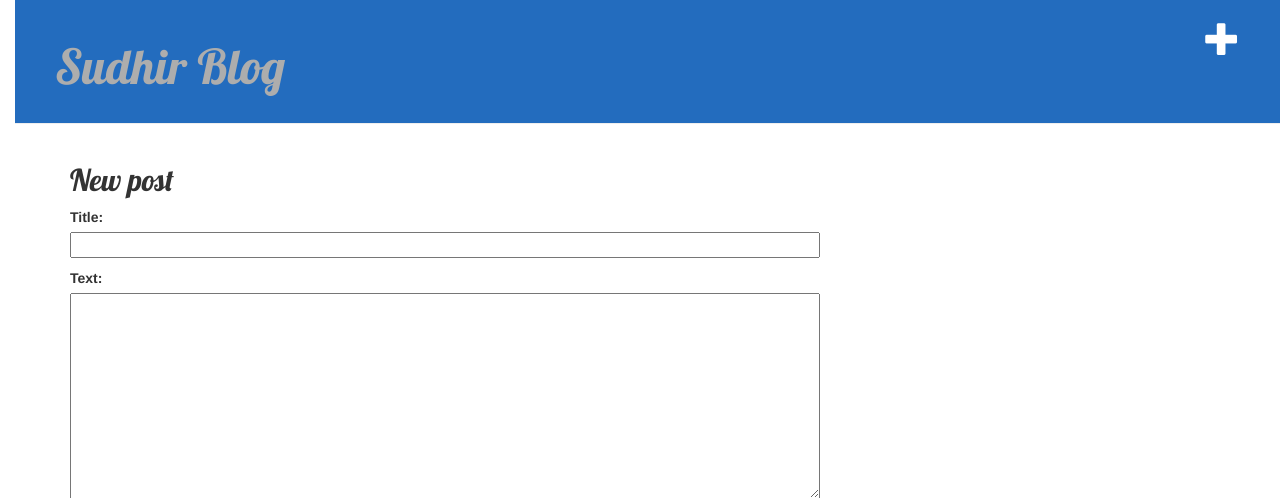
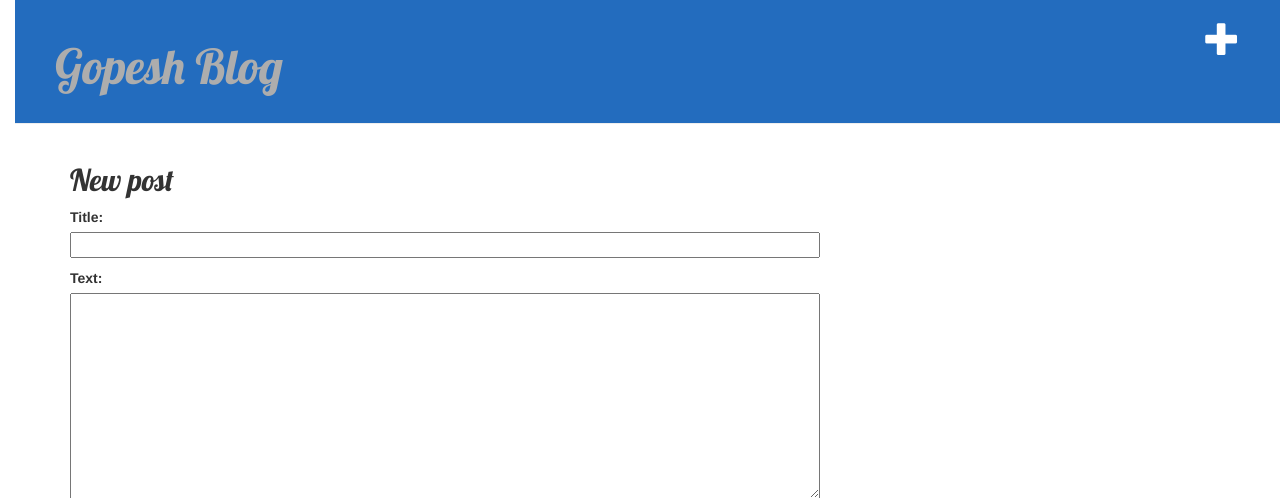
Before and after one commit to sudhirraj31/my-first-blog, a Django app: page /post/new/ in a window 1280 px wide. Shown: the top 498 px of the page. Run offline with Django 3.2, Linux system fonts and the light colour scheme; some libraries are stand-ins or nearby versions.

Commit message:
title change

```diff
--- a/blog/templates/blog/base.html
+++ b/blog/templates/blog/base.html
@@ -10,7 +10,7 @@
     <body>
         <div class="page-header">
             <a href="{% url 'post_new' %}" class="top-menu"><span class="glyphicon glyphicon-plus"></span></a>
-            <h1><a href="/">Sudhir Blog</a></h1>
+            <h1><a href="/">Gopesh Blog</a></h1>
         </div>
         <div class="content container">
             <div class="row">
```
